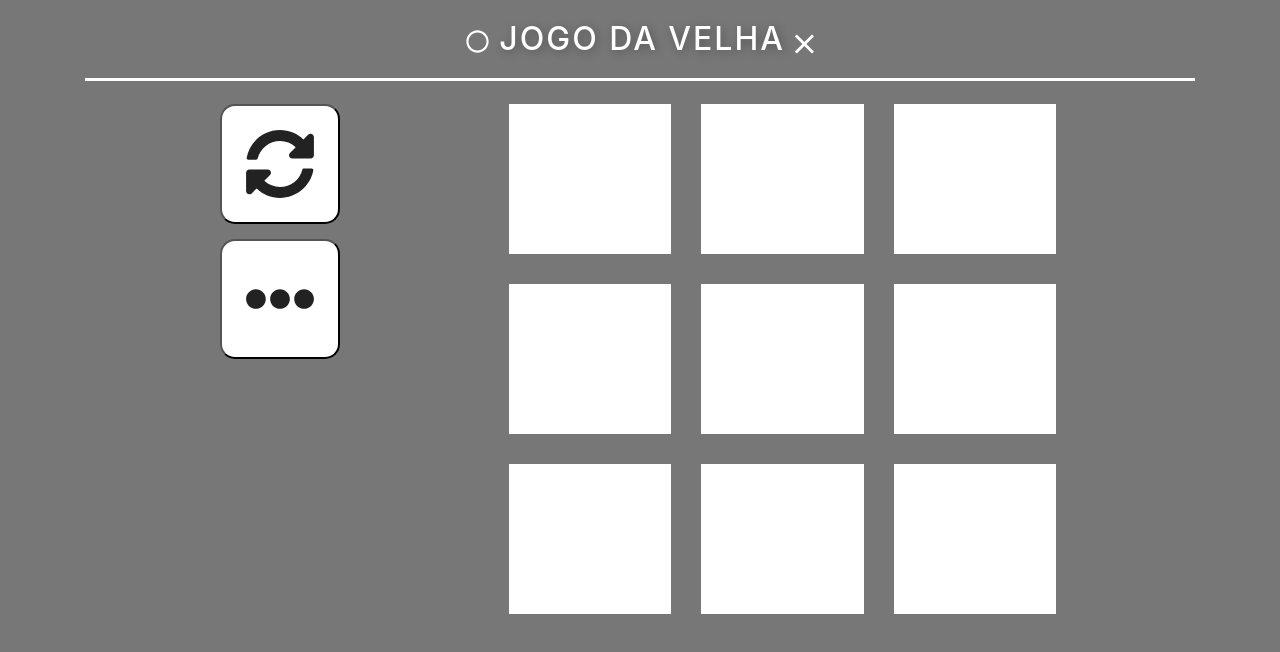
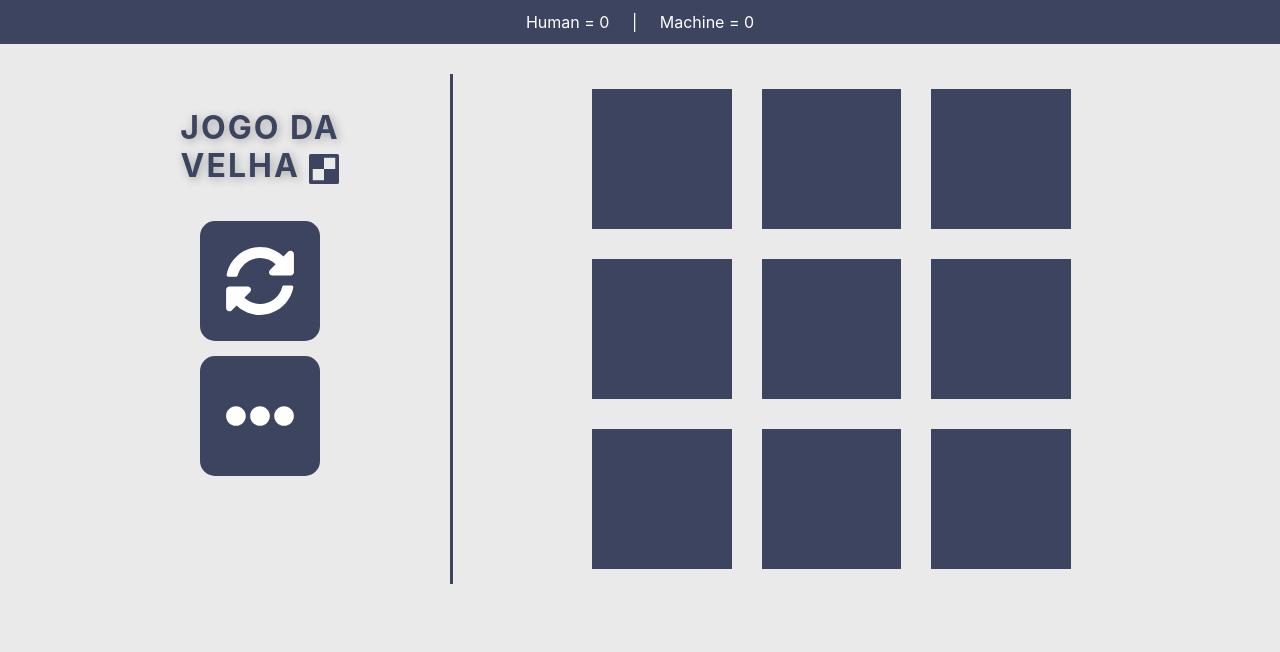
Before and after one commit to hienalins/TicTacToe, a plain HTML site: page index.html in a window 1280 px wide. Drawn offline with Linux system fonts and the light colour scheme.

Commit message:
Update 1.1
Removed jquery, cleaned the code a little bit, changed the layout and added a event when the game ends up as a stalemate.

```diff
--- a/index.html
+++ b/index.html
@@ -2,40 +2,41 @@
   <head>
     <meta charset="utf-8">
 		<meta name="viewport" content="width=device-width, initial-scale=1">
-		<meta name="description" content="gauto | Car Rental HTML Template from Themescare">
-		<meta name="keyword" content="taxi,car,rent,hire,transport">
+		<meta name="description" content="TicTacToe | Try to beat my ai in this simple game">
+		<meta name="keyword" content="game, tictactoe, ai, strategic game">
 		<meta name="author" content="Enã Lins">
 
     <title>Jogo da Velha</title>
 		<!-- BOOTSTRAP -->
     <link href="./assets/css/bootstrap.min.css" rel="stylesheet">
     <style>
-      body {background-color: #777;}
+      body {background-color: #eaeaea;}
+      header {text-align: center; padding: 10px 0; color: #FFF; margin-bottom: 30px;}
       button {
         height: 120px;
         width: 120px;
-        background-color: #FFF;
-        color: #222;
+        background-color: #3D4460;
         display: flex;
         align-items: center;
         justify-content: center;
         font-size: 70px;
         border-radius: 15px;
-        margin: 15px 0 15px auto;
+        border: none;
+        margin: 15px auto;
       }
       button:hover {
-        background-color: #eaeaea;
+        background-color: #5D648A;
         box-shadow: 2px 2px 10px rgba(0, 0, 0, 0.3);
-        color: #333;
       }
-      .bg-white {background-color: #FFF;}
+      .bg-std {background-color: #3D4460;}
       .marker{
         width: 100%;
-        height: 150px;
+        height: 140px;
         padding: 15px;
         text-align: center;
       }
       .marker:hover{
+        background-color: #5D648A;
         box-shadow: 2px 2px 10px rgba(0, 0, 0, 0.3);
       }
       .col-lg-4 {padding: 15px}
@@ -43,56 +44,65 @@
   </head>
   <body>
 
-
+    <header class="bg-std">
+      <div class="container">
+        <span id="human">Human = 0</span>
+        <span>&nbsp;&nbsp;&nbsp;&nbsp;|&nbsp;&nbsp;&nbsp;&nbsp;</span>
+        <span id="machine">Machine = 0</span>
+      </div>
+    </header>
 
     <!-- Main content -->
     <div class="container">
       <div class="row">
         <div class="col-lg-12">
 
-          <h2 style="color: #FFF; border-bottom: 3px solid #fff;text-transform: uppercase; letter-spacing: 2px; text-align: center; text-shadow: 2px 2px 10px rgba(0, 0, 0, 0.3); margin-top: 20px; padding-bottom: 20px;">
-            <svg aria-hidden="true" focusable="false" data-prefix="far" data-icon="circle" role="img" xmlns="http://www.w3.org/2000/svg" viewBox="0 0 512 512" class="svg-inline--fa fa-circle fa-w-16" style="height: 23px;margin-bottom: -1px;"><path fill="currentColor" d="M256 8C119 8 8 119 8 256s111 248 248 248 248-111 248-248S393 8 256 8zm0 448c-110.5 0-200-89.5-200-200S145.5 56 256 56s200 89.5 200 200-89.5 200-200 200z" class=""></path></svg>
-            Jogo da velha
-            <svg aria-hidden="true" focusable="false" data-prefix="fal" data-icon="times" role="img" xmlns="http://www.w3.org/2000/svg" viewBox="0 0 320 512" class="svg-inline--fa fa-times fa-w-10 fa-2x" style="height: 30px;margin-bottom: -5px;"><path fill="#FFFFFF" d="M193.94 256L296.5 153.44l21.15-21.15c3.12-3.12 3.12-8.19 0-11.31l-22.63-22.63c-3.12-3.12-8.19-3.12-11.31 0L160 222.06 36.29 98.34c-3.12-3.12-8.19-3.12-11.31 0L2.34 120.97c-3.12 3.12-3.12 8.19 0 11.31L126.06 256 2.34 379.71c-3.12 3.12-3.12 8.19 0 11.31l22.63 22.63c3.12 3.12 8.19 3.12 11.31 0L160 289.94 262.56 392.5l21.15 21.15c3.12 3.12 8.19 3.12 11.31 0l22.63-22.63c3.12-3.12 3.12-8.19 0-11.31L193.94 256z" class=""></path></svg></h2>
+
         </div>
-        <div class="col-lg-3">
+        <div class="col-lg-4">
+          <h2 style="color: #3D4460; text-transform: uppercase; letter-spacing: 2px; text-align: center; text-shadow: 2px 2px 10px rgba(0, 0, 0, 0.3); margin-top: 20px; padding-bottom: 20px; font-weight: bold; font-size: 32px;">
+            Jogo da<br>velha
+            <svg aria-hidden="true" focusable="false" data-prefix="fas" data-icon="game-board-alt" role="img" xmlns="http://www.w3.org/2000/svg" viewBox="0 0 512 512" class="svg-inline--fa fa-game-board-alt fa-w-16" style="height: 30px;">
+              <path fill="#3D4460" d="M480 0H32A32 32 0 0 0 0 32v448a32 32 0 0 0 32 32h448a32 32 0 0 0 32-32V32a32 32 0 0 0-32-32zm-32 256H256v192H64V256h192V64h192z" class=""></path>
+            </svg>
+          </h2>
           <button type="button" onclick="location.reload()">
-            <svg aria-hidden="true" focusable="false" data-prefix="fas" data-icon="sync-alt" role="img" xmlns="http://www.w3.org/2000/svg" viewBox="0 0 512 512" class="svg-inline--fa fa-sync-alt fa-w-16" style="height: 70px;"><path fill="#222222" d="M370.72 133.28C339.458 104.008 298.888 87.962 255.848 88c-77.458.068-144.328 53.178-162.791 126.85-1.344 5.363-6.122 9.15-11.651 9.15H24.103c-7.498 0-13.194-6.807-11.807-14.176C33.933 94.924 134.813 8 256 8c66.448 0 126.791 26.136 171.315 68.685L463.03 40.97C478.149 25.851 504 36.559 504 57.941V192c0 13.255-10.745 24-24 24H345.941c-21.382 0-32.09-25.851-16.971-40.971l41.75-41.749zM32 296h134.059c21.382 0 32.09 25.851 16.971 40.971l-41.75 41.75c31.262 29.273 71.835 45.319 114.876 45.28 77.418-.07 144.315-53.144 162.787-126.849 1.344-5.363 6.122-9.15 11.651-9.15h57.304c7.498 0 13.194 6.807 11.807 14.176C478.067 417.076 377.187 504 256 504c-66.448 0-126.791-26.136-171.315-68.685L48.97 471.03C33.851 486.149 8 475.441 8 454.059V320c0-13.255 10.745-24 24-24z" class=""></path></svg>
+            <svg aria-hidden="true" focusable="false" data-prefix="fas" data-icon="sync-alt" role="img" xmlns="http://www.w3.org/2000/svg" viewBox="0 0 512 512" class="svg-inline--fa fa-sync-alt fa-w-16" style="height: 70px;"><path fill="#ffffff" d="M370.72 133.28C339.458 104.008 298.888 87.962 255.848 88c-77.458.068-144.328 53.178-162.791 126.85-1.344 5.363-6.122 9.15-11.651 9.15H24.103c-7.498 0-13.194-6.807-11.807-14.176C33.933 94.924 134.813 8 256 8c66.448 0 126.791 26.136 171.315 68.685L463.03 40.97C478.149 25.851 504 36.559 504 57.941V192c0 13.255-10.745 24-24 24H345.941c-21.382 0-32.09-25.851-16.971-40.971l41.75-41.749zM32 296h134.059c21.382 0 32.09 25.851 16.971 40.971l-41.75 41.75c31.262 29.273 71.835 45.319 114.876 45.28 77.418-.07 144.315-53.144 162.787-126.849 1.344-5.363 6.122-9.15 11.651-9.15h57.304c7.498 0 13.194 6.807 11.807 14.176C478.067 417.076 377.187 504 256 504c-66.448 0-126.791-26.136-171.315-68.685L48.97 471.03C33.851 486.149 8 475.441 8 454.059V320c0-13.255 10.745-24 24-24z" class=""></path></svg>
           </button>
           <button type="button" onclick="alert('Desenvolvido por Enã Lins utilizando Bootstrap e Jquery')">
-            <svg aria-hidden="true" focusable="false" data-prefix="fas" data-icon="ellipsis-h" role="img" xmlns="http://www.w3.org/2000/svg" viewBox="0 0 512 512" class="svg-inline--fa fa-ellipsis-h fa-w-16" style="height: 70px;"><path fill="#222222" d="M328 256c0 39.8-32.2 72-72 72s-72-32.2-72-72 32.2-72 72-72 72 32.2 72 72zm104-72c-39.8 0-72 32.2-72 72s32.2 72 72 72 72-32.2 72-72-32.2-72-72-72zm-352 0c-39.8 0-72 32.2-72 72s32.2 72 72 72 72-32.2 72-72-32.2-72-72-72z" class=""></path></svg>
+            <svg aria-hidden="true" focusable="false" data-prefix="fas" data-icon="ellipsis-h" role="img" xmlns="http://www.w3.org/2000/svg" viewBox="0 0 512 512" class="svg-inline--fa fa-ellipsis-h fa-w-16" style="height: 70px;"><path fill="#ffffff" d="M328 256c0 39.8-32.2 72-72 72s-72-32.2-72-72 32.2-72 72-72 72 32.2 72 72zm104-72c-39.8 0-72 32.2-72 72s32.2 72 72 72 72-32.2 72-72-32.2-72-72-72zm-352 0c-39.8 0-72 32.2-72 72s32.2 72 72 72 72-32.2 72-72-32.2-72-72-72z" class=""></path></svg>
           </button>
         </div>
-        <div class="col-lg-9">
+        <div class="col-lg-8" style="border-left: solid 3px #3D4460;">
           <section style="display: none; cursor: wait; position: fixed; width: 100%; height: 100%; z-index: 9999;" id="waitBox"></section>
           <section class="container" style="width: 70%;">
             <div class="row">
               <div class="col-lg-4">
-                <div class="marker bg-white" onclick="jogada(this)" id="1x1"></div>
+                <div class="marker bg-std" onclick="jogada(this)" id="1x1"></div>
               </div>
               <div class="col-lg-4">
-                <div class="marker bg-white" onclick="jogada(this)" id="1x2"></div>
+                <div class="marker bg-std" onclick="jogada(this)" id="1x2"></div>
               </div>
               <div class="col-lg-4">
-                <div class="marker bg-white" onclick="jogada(this)" id="1x3"></div>
+                <div class="marker bg-std" onclick="jogada(this)" id="1x3"></div>
               </div>
               <div class="col-lg-4">
-                <div class="marker bg-white" onclick="jogada(this)" id="2x1"></div>
+                <div class="marker bg-std" onclick="jogada(this)" id="2x1"></div>
               </div>
               <div class="col-lg-4">
-                <div class="marker bg-white" onclick="jogada(this)" id="2x2"></div>
+                <div class="marker bg-std" onclick="jogada(this)" id="2x2"></div>
               </div>
               <div class="col-lg-4">
-                <div class="marker bg-white" onclick="jogada(this)" id="2x3"></div>
+                <div class="marker bg-std" onclick="jogada(this)" id="2x3"></div>
               </div>
               <div class="col-lg-4">
-                <div class="marker bg-white" onclick="jogada(this)" id="3x1"></div>
+                <div class="marker bg-std" onclick="jogada(this)" id="3x1"></div>
               </div>
               <div class="col-lg-4">
-                <div class="marker bg-white" onclick="jogada(this)" id="3x2"></div>
+                <div class="marker bg-std" onclick="jogada(this)" id="3x2"></div>
               </div>
               <div class="col-lg-4">
-                <div class="marker bg-white" onclick="jogada(this)" id="3x3"></div>
+                <div class="marker bg-std" onclick="jogada(this)" id="3x3"></div>
               </div>
             </div>
           </section>
@@ -100,14 +110,10 @@
       </div>
     </div>
     <footer>
-      <!-- JQUERY -->
-      <script src="assets/js/jquery.min.js"></script>
-      <!-- BOOTSTRAP -->
-      <script src="assets/js/bootstrap.min.js"></script>
       <script>
-        let circle = '<svg aria-hidden="true" focusable="false" data-prefix="far" data-icon="circle" role="img" xmlns="http://www.w3.org/2000/svg" viewBox="0 0 512 512" class="svg-inline--fa fa-circle fa-w-16" style="height: 100% ;margin-bottom: -1px;"><path fill="#222222" d="M256 8C119 8 8 119 8 256s111 248 248 248 248-111 248-248S393 8 256 8zm0 448c-110.5 0-200-89.5-200-200S145.5 56 256 56s200 89.5 200 200-89.5 200-200 200z" class=""></path></svg>';
+        let circle = '<svg aria-hidden="true" focusable="false" data-prefix="far" data-icon="circle" role="img" xmlns="http://www.w3.org/2000/svg" viewBox="0 0 512 512" class="svg-inline--fa fa-circle fa-w-16" style="height: 100% ;margin-bottom: -1px;"><path fill="#ffffff" d="M256 8C119 8 8 119 8 256s111 248 248 248 248-111 248-248S393 8 256 8zm0 448c-110.5 0-200-89.5-200-200S145.5 56 256 56s200 89.5 200 200-89.5 200-200 200z" class=""></path></svg>';
 
-        let times = '<svg aria-hidden="true" focusable="false" data-prefix="fal" data-icon="times" role="img" xmlns="http://www.w3.org/2000/svg" viewBox="0 0 320 512" class="svg-inline--fa fa-times fa-w-10 fa-2x" style="height: 100% ;margin-bottom: -5px;"><path fill="#222222" d="M193.94 256L296.5 153.44l21.15-21.15c3.12-3.12 3.12-8.19 0-11.31l-22.63-22.63c-3.12-3.12-8.19-3.12-11.31 0L160 222.06 36.29 98.34c-3.12-3.12-8.19-3.12-11.31 0L2.34 120.97c-3.12 3.12-3.12 8.19 0 11.31L126.06 256 2.34 379.71c-3.12 3.12-3.12 8.19 0 11.31l22.63 22.63c3.12 3.12 8.19 3.12 11.31 0L160 289.94 262.56 392.5l21.15 21.15c3.12 3.12 8.19 3.12 11.31 0l22.63-22.63c3.12-3.12 3.12-8.19 0-11.31L193.94 256z" class=""></path></svg>';
+        let times = '<svg aria-hidden="true" focusable="false" data-prefix="fal" data-icon="times" role="img" xmlns="http://www.w3.org/2000/svg" viewBox="0 0 320 512" class="svg-inline--fa fa-times fa-w-10 fa-2x" style="height: 100% ;margin-bottom: -5px;"><path fill="#ffffff" d="M193.94 256L296.5 153.44l21.15-21.15c3.12-3.12 3.12-8.19 0-11.31l-22.63-22.63c-3.12-3.12-8.19-3.12-11.31 0L160 222.06 36.29 98.34c-3.12-3.12-8.19-3.12-11.31 0L2.34 120.97c-3.12 3.12-3.12 8.19 0 11.31L126.06 256 2.34 379.71c-3.12 3.12-3.12 8.19 0 11.31l22.63 22.63c3.12 3.12 8.19 3.12 11.31 0L160 289.94 262.56 392.5l21.15 21.15c3.12 3.12 8.19 3.12 11.31 0l22.63-22.63c3.12-3.12 3.12-8.19 0-11.31L193.94 256z" class=""></path></svg>';
 
         // Tebuleiro do jogo
         let tabuleiro = [];
@@ -127,26 +133,28 @@
 
         // Jogada do humano
         function jogada(x){
-          let ID = $(x).attr('id');
+          var ID = x.id;
           if(check(ID)){
-            $(x).html(times);
+            x.innerHTML = times;
             tabuleiro.push({move: ID, player: 'human'});
             possiveis.splice(possiveis.indexOf(ID), 1);
-            $('#waitBox').css('display', 'block');
+            document.getElementById("waitBox").style.display = 'block';
             if(win('human')){
               alert('Fim de Jogo - Você venceu!');
+            }else if(possiveis.length == 0){
+              // Ninguém ganhou - empate
+              alert('Fim de jogo - Nenhum vencedor.');
             }else{
               setTimeout(function(){
                 // Jogada do robo
                 let move = choice();
-                let ID = '#' + move;
-                $(ID).html(circle);
+                document.getElementById(move).innerHTML = circle;
                 tabuleiro.push({move: move, player: 'robot'});
                 possiveis.splice(possiveis.indexOf(move), 1);
                 if(win('robot')){
                   alert('Fim de Jogo - Você perdeu! Vitória das maquinas!');
                 }else{
-                  $('#waitBox').css('display', 'none');
+                  document.getElementById('waitBox').style.display = 'none';
                 }
               }, 1000);
             }
@@ -180,15 +188,15 @@
               let teste2 = tabuleiro.some(tabuleiro => tabuleiro.move == vitorias[i].b && tabuleiro.player == 'robot');
               let teste3 = tabuleiro.some(tabuleiro => tabuleiro.move == vitorias[i].c && tabuleiro.player == 'robot');
 
-              if(teste1 === true && teste2 === true && check(vitorias[i].c) == true){
+              if(teste1 && teste2 && check(vitorias[i].c)){
                 let victorious = vitorias[i].c;
                 i = len;
                 return victorious;
-              }else if(teste1 === true && teste3 === true && check(vitorias[i].b) == true){
+              }else if(teste1 && teste3 && check(vitorias[i].b)){
                 let victorious = vitorias[i].b;
                 i = len;
                 return victorious;
-              }else if(teste2 === true && teste3 === true && check(vitorias[i].a) == true){
+              }else if(teste2 && teste3 && check(vitorias[i].a)){
                 let victorious = vitorias[i].a;
                 i = len;
                 return victorious;
@@ -207,15 +215,15 @@
               let teste2 = tabuleiro.some(tabuleiro => tabuleiro.move == vitorias[i].b && tabuleiro.player == 'human');
               let teste3 = tabuleiro.some(tabuleiro => tabuleiro.move == vitorias[i].c && tabuleiro.player == 'human');
 
-              if(teste1 === true && teste2 === true && check(vitorias[i].c) === true){
+              if(teste1 && teste2 && check(vitorias[i].c)){
                 let loser = vitorias[i].c;
                 i = len;
                 return loser;
-              }else if(teste1 === true && teste3 === true && check(vitorias[i].b) === true){
+              }else if(teste1 && teste3 && check(vitorias[i].b)){
                 let loser = vitorias[i].b;
                 i = len;
                 return loser;
-              }else if(teste2 === true && teste3 === true && check(vitorias[i].a) === true){
+              }else if(teste2 && teste3 && check(vitorias[i].a)){
                 let loser = vitorias[i].a;
                 i = len;
                 return loser;
```
